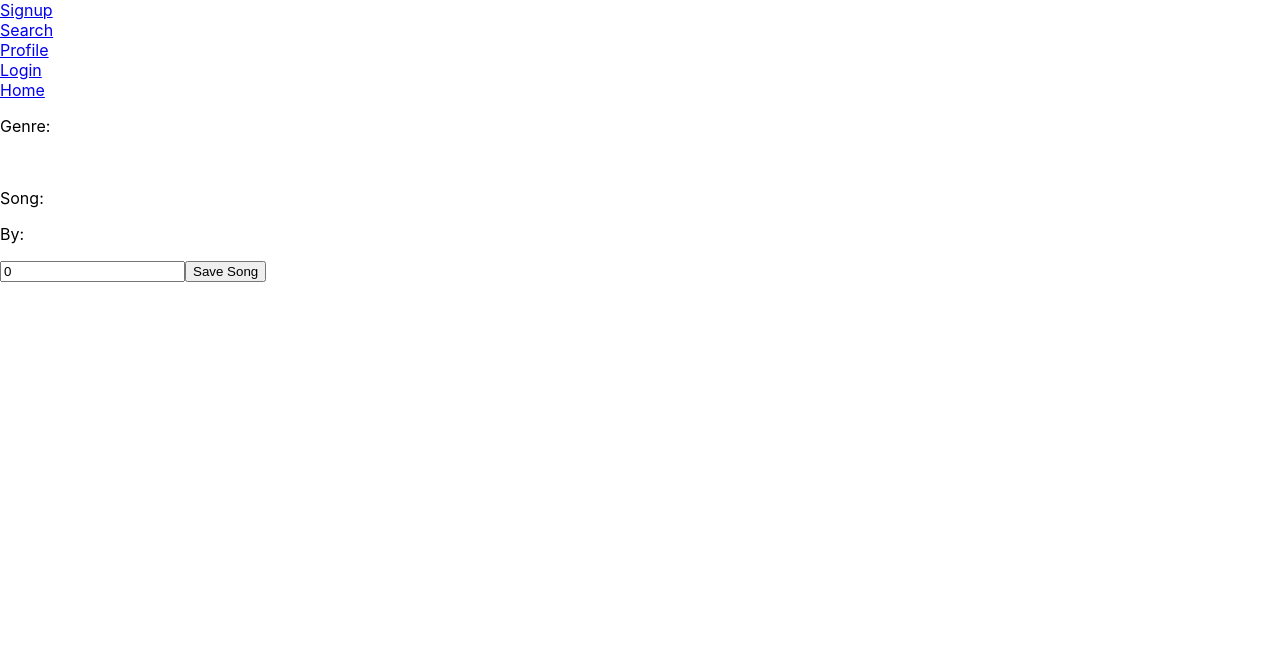
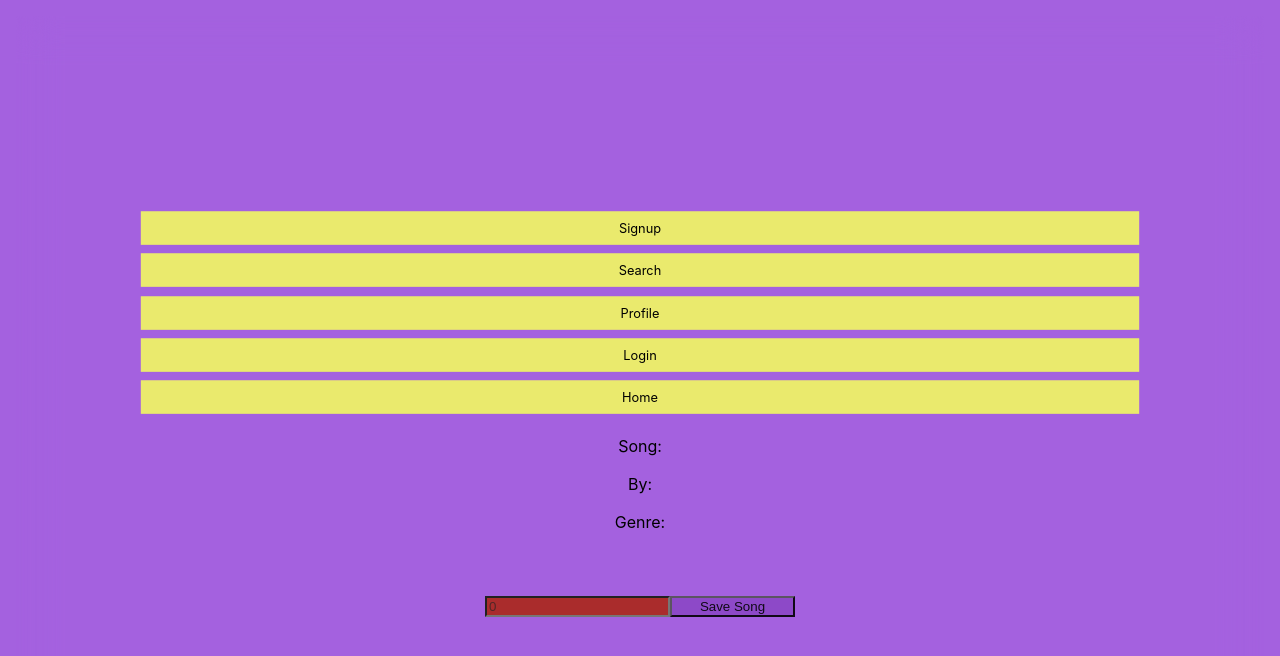
Before and after one commit to ChamMan3/capstone, a React (Create React App) app in the folder client/: page /lyrics in a window 1280 px wide. Shown: the top 656 px of the page. Built offline with nearby package versions, Linux system fonts and the light colour scheme; no server answers.

Commit message:
some css

```diff
--- a/client/src/App.css
+++ b/client/src/App.css
@@ -17,7 +17,7 @@
   background-color: #282c34;
   min-height: 100vh;
   display: flex;
-  flex-direction: column;
+  flex-direction: row;
   align-items: center;
   justify-content: center;
   font-size: calc(10px + 2vmin);
@@ -36,3 +36,86 @@
     transform: rotate(360deg);
   }
 }
+
+p {
+
+  color: #000000
+}
+
+input {
+  color: #522727;
+  background : #aa2c2c
+}
+
+a {
+  text-decoration: none;
+  margin-right: 10px;
+  margin-left: 10px;
+  outline: 0;
+  cursor: pointer;
+  color:#000000;
+
+
+
+}
+
+a:hover {
+  color: #000000;
+  background-color: #7b1ccf;
+  transition: 500ms ease all;
+}
+
+a:active {
+  color: rgb(240, 244, 13);
+}
+
+
+p.lyrics{
+  text-align: center
+}
+
+body {
+  backdrop-filter: blur(20px);
+  line-height: 1.4;
+  min-height: 100vh;
+  margin: 1rem;
+  text-align: center;
+  align-content: center;
+  align-items: center;
+  background-color: #a461df;
+}
+
+.navbar {
+  display: flex;
+  list-style-type: none;
+  /* align-items: flex-start; */
+  flex-wrap: wrap;
+  /* flex: 1; */
+  /* row-gap: 10px; */
+  flex-direction: row;
+  /* align-content: center; */
+  justify-content: space-evenly;
+  align-items: center;
+  padding-bottom: 10px;
+  padding-top: 10px;
+  transition: 500ms ease all;
+  transform: scale(.8);
+  color: #000000;
+  background-color: #eaea6d ;
+}
+
+button {
+  background-color: #8b48c6;
+  color: rgb(0, 0, 0);
+  /* padding: 14px 20px; */
+  margin: 8px 0;
+
+  cursor: pointer;
+  width: 10%;
+  opacity: 0.9;
+}
+
+form {
+  text-align: center;
+  flex-direction: column;
+}
--- a/client/src/components/App.js
+++ b/client/src/components/App.js
@@ -8,6 +8,7 @@ import Login from "./Login"
 import Home from "./Home"
 import Lyrics from "./Lyrics"
 import IndividualFolder from "./IndividualFolder";
+import "../App.css"
 
 
 
--- a/client/src/components/LyricCard.js
+++ b/client/src/components/LyricCard.js
@@ -36,12 +36,11 @@ function handleSubmit(e) {
 
     return(
         <>
-
-                <p>Genre: {genre}</p>
-                <img src={img} alt={title}/>
-                <p>{lyrics}</p>
                 <p>Song: {title}</p>
                 <p>By: {artist}</p>
+                <p>Genre: {genre}</p>
+                <img class="coverart" src={img} alt={title}/>
+                <p class="lyrics">{lyrics}</p>
                 <form onSubmit={handleSubmit}>
                   <input
                     type="text"
--- a/client/src/components/NavBar.js
+++ b/client/src/components/NavBar.js
@@ -7,27 +7,27 @@ export default function NavBar(){
 
     return(
         <>
-        <div>
+        <div class="navbar">
             <NavLink to="/signup">
                     Signup
             </NavLink>
         </div>
-        <div>
+        <div class="navbar">
             <NavLink to="/search">
                 Search
             </NavLink>
         </div>
-        <div>
+        <div class="navbar">
             <NavLink to="/profile">
                 Profile
             </NavLink>
         </div>
-        <div>
+        <div class="navbar">
             <NavLink to="/login">
                 Login
             </NavLink>
         </div>
-        <div>
+        <div class="navbar">
             <NavLink to="/">
                 Home
             </NavLink>
```
Also changed, not shown: 1 other file (tests, documents, lock files or other folders).
